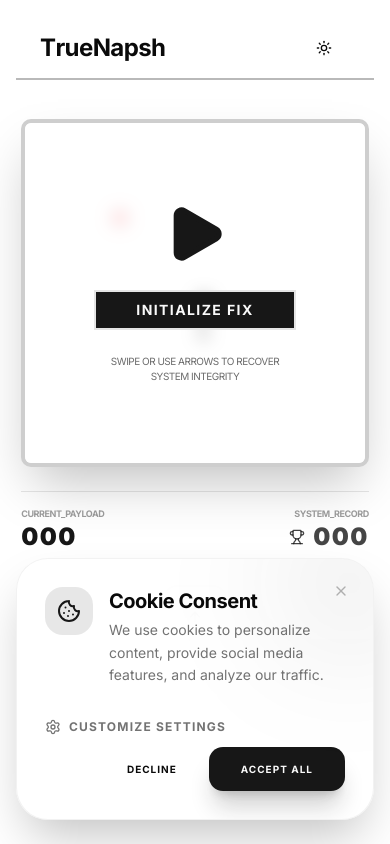
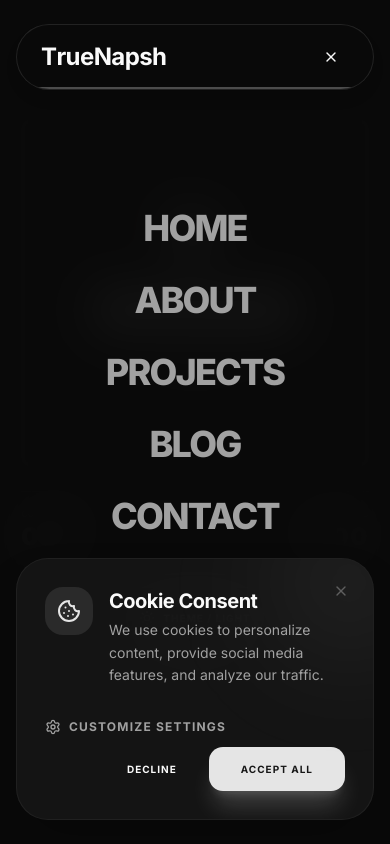
Before and after one commit to Adilonapsh/portfolio-v4, a Next.js app: page /snake in a window 390 px wide. Both pictures are taken after a click on the button 324 px from the left and 48 px from the top of the page. Shown: the top 844 px of the page. Built offline with nearby package versions, Linux system fonts and the light colour scheme.

Commit message:
Enable Splash Screen Toggle

```diff
--- a/app/components/layouts/navbar.tsx
+++ b/app/components/layouts/navbar.tsx
@@ -2,13 +2,21 @@
 
 import { Button } from "@/components/ui/button"
 import { cn } from "@/lib/utils"
-import { Moon, Sun } from "lucide-react"
+import { Moon, Sun, Menu, X } from "lucide-react"
 import Link from "next/link"
 import { motion, AnimatePresence, useScroll, useSpring } from "framer-motion"
-import { useEffect, useState } from "react"
+import { useEffect, useState, useRef } from "react"
 import { useTheme } from "next-themes"
 import { usePathname } from "next/navigation"
 import { useLoading } from "@/app/components/loading-context"
+
+const navLinks = [
+    { name: "Home", href: "/" },
+    { name: "About", href: "/about" },
+    { name: "Projects", href: "/projects" },
+    { name: "Blog", href: "/blog" },
+    { name: "Contact", href: "#contact" },
+]
 
 export default function Navbar() {
     const { theme, setTheme } = useTheme()
@@ -16,6 +24,18 @@ export default function Navbar() {
     const pathname = usePathname()
     const [mounted, setMounted] = useState(false)
     const [scrolled, setScrolled] = useState(false)
+    const [isMobileMenuOpen, setIsMobileMenuOpen] = useState(false)
+    const isFirstLoad = useRef(true)
+
+    useEffect(() => {
+        if (isLoaded) {
+            const timer = setTimeout(() => {
+                isFirstLoad.current = false
+            }, 2500)
+            return () => clearTimeout(timer)
+        }
+    }, [isLoaded])
+
     const { scrollYProgress } = useScroll()
     const scaleX = useSpring(scrollYProgress, {
         stiffness: 100,
@@ -23,7 +43,7 @@ export default function Navbar() {
         restDelta: 0.001
     })
 
-    // Transisi utama untuk sinkronisasi layout dan efek visual
+    // Main transition for syncing layout and visual effects
     const transition = {
         type: "tween",
         ease: [0.4, 0, 0.2, 1],
@@ -41,14 +61,22 @@ export default function Navbar() {
         }
 
         window.addEventListener("scroll", handleScroll)
-        return () => {
-            window.removeEventListener("scroll", handleScroll)
+        return () => window.removeEventListener("scroll", handleScroll)
+    }, [])
+
+    // Handle body scroll locking
+    useEffect(() => {
+        if (isMobileMenuOpen) {
+            document.body.style.overflow = "hidden"
+        } else {
+            document.body.style.overflow = "unset"
         }
-    }, [])
+    }, [isMobileMenuOpen])
 
     if (!mounted) return null
 
     return (
+        <>
             <motion.header
                 initial={{ y: -100, opacity: 0 }}
                 animate={isLoaded ? { y: 0, opacity: 1 } : { y: -100, opacity: 0 }}
@@ -58,12 +86,13 @@ export default function Navbar() {
                 <div
                     className={cn(
                         "container transition-all duration-300 ease-in-out px-6 relative overflow-hidden",
-                    scrolled
+                        scrolled || isMobileMenuOpen
                             ? "rounded-full shadow-lg max-w-4xl mt-2 backdrop-blur-md bg-background/80 border border-border"
                             : "bg-transparent border-b border-transparent",
                     )}
                 >
                     <div className="flex h-16 items-center justify-between">
+                        {/* Logo Section */}
                         <div className="flex-1 flex justify-start">
                             <Link href="/" className="flex items-center gap-2 group">
                                 <motion.div
@@ -71,48 +100,30 @@ export default function Navbar() {
                                     transition={transition}
                                     className="flex items-center text-2xl font-bold tracking-tight uppercase text-foreground"
                                 >
-                                <motion.span layout transition={transition}>
-                                    T
-                                </motion.span>
+                                    <motion.span layout transition={transition}>T</motion.span>
                                     <AnimatePresence>
-                                    {!scrolled && isLoaded && (
+                                        {(!scrolled || isMobileMenuOpen) && isLoaded && (
                                             <motion.span
                                                 key="rue"
                                                 initial={{ opacity: 0, width: 0, filter: 'blur(8px)' }}
                                                 animate={{ opacity: 1, width: 'auto', filter: 'blur(0px)' }}
-                                            exit={{
-                                                opacity: 0,
-                                                width: 0,
-                                                filter: 'blur(8px)',
-                                                transition: { ...transition, duration: 0.4 }
-                                            }}
-                                            transition={{ ...transition, delay: 1.2 }}
+                                                exit={{ opacity: 0, width: 0, filter: 'blur(8px)' }}
+                                                transition={{ ...transition, delay: isFirstLoad.current ? 1.2 : 0 }}
                                                 className="inline-block overflow-hidden whitespace-nowrap lowercase font-bold"
                                             >
                                                 rue
                                             </motion.span>
                                         )}
                                     </AnimatePresence>
-                                <motion.span
-                                    layout
-                                    transition={{ ...transition, delay: 1.2 }}
-                                    className="inline-block"
-                                >
-                                    N
-                                </motion.span>
+                                    <motion.span layout transition={{ ...transition, delay: isFirstLoad.current ? 1.2 : 0 }} className="inline-block">N</motion.span>
                                     <AnimatePresence>
-                                    {!scrolled && isLoaded && (
+                                        {(!scrolled || isMobileMenuOpen) && isLoaded && (
                                             <motion.span
                                                 key="apsh"
                                                 initial={{ opacity: 0, width: 0, filter: 'blur(8px)' }}
                                                 animate={{ opacity: 1, width: 'auto', filter: 'blur(0px)' }}
-                                            exit={{
-                                                opacity: 0,
-                                                width: 0,
-                                                filter: 'blur(8px)',
-                                                transition: { ...transition, duration: 0.4 }
-                                            }}
-                                            transition={{ ...transition, delay: 1.2 }}
+                                                exit={{ opacity: 0, width: 0, filter: 'blur(8px)' }}
+                                                transition={{ ...transition, delay: isFirstLoad.current ? 1.2 : 0 }}
                                                 className="inline-block overflow-hidden whitespace-nowrap lowercase font-bold"
                                             >
                                                 apsh
@@ -123,14 +134,9 @@ export default function Navbar() {
                             </Link>
                         </div>
 
+                        {/* Desktop Navigation */}
                         <nav className="hidden md:flex items-center space-x-8">
-                        {[
-                            { name: "Home", href: "/" },
-                            { name: "About", href: "/about" },
-                            { name: "Projects", href: "/projects" },
-                            { name: "Blog", href: "/blog" },
-                            { name: "Contact", href: "#contact" },
-                        ].map((link) => (
+                            {navLinks.map((link) => (
                                 <Link
                                     key={link.name}
                                     href={link.href}
@@ -146,27 +152,117 @@ export default function Navbar() {
                             ))}
                         </nav>
 
+                        {/* Actions Section */}
                         <div className="flex-1 flex items-center justify-end space-x-2">
                             <Button
                                 variant="ghost"
                                 size="icon"
                                 onClick={() => setTheme(theme === "dark" ? "light" : "dark")}
                                 aria-label="Toggle theme"
-                            className="rounded-full"
+                                className="rounded-full hidden sm:flex"
                             >
                                 {theme === "light" ? <Sun className="h-5 w-5" /> : <Moon className="h-5 w-5" />}
                             </Button>
 
-                        <Button className="rounded-full px-6 font-semibold hidden sm:flex">
+                            <Button className="rounded-full px-6 font-semibold hidden md:flex">
                                 Let's Talk
+                            </Button>
+
+                            {/* Mobile Menu Toggle */}
+                            <Button
+                                variant="ghost"
+                                size="icon"
+                                className="rounded-full md:hidden relative z-[60]"
+                                onClick={() => setIsMobileMenuOpen(!isMobileMenuOpen)}
+                            >
+                                <AnimatePresence mode="wait">
+                                    {isMobileMenuOpen ? (
+                                        <motion.div
+                                            key="close"
+                                            initial={{ rotate: -90, opacity: 0 }}
+                                            animate={{ rotate: 0, opacity: 1 }}
+                                            exit={{ rotate: 90, opacity: 0 }}
+                                            transition={{ duration: 0.2 }}
+                                        >
+                                            <X className="h-6 w-6" />
+                                        </motion.div>
+                                    ) : (
+                                        <motion.div
+                                            key="menu"
+                                            initial={{ rotate: 90, opacity: 0 }}
+                                            animate={{ rotate: 0, opacity: 1 }}
+                                            exit={{ rotate: -90, opacity: 0 }}
+                                            transition={{ duration: 0.2 }}
+                                        >
+                                            <Menu className="h-6 w-6" />
+                                        </motion.div>
+                                    )}
+                                </AnimatePresence>
                             </Button>
                         </div>
                     </div>
+
+                    {/* Scroll Progress Bar */}
                     <motion.div
                         className="absolute bottom-0 left-0 right-0 h-0.5 bg-primary/30 origin-left"
                         style={{ scaleX }}
                     />
                 </div>
             </motion.header>
+
+            {/* Mobile Menu Overlay */}
+            <AnimatePresence>
+                {isMobileMenuOpen && (
+                    <motion.div
+                        initial={{ opacity: 0 }}
+                        animate={{ opacity: 1 }}
+                        exit={{ opacity: 0 }}
+                        className="fixed inset-0 z-40 bg-background/95 backdrop-blur-xl md:hidden flex flex-col items-center justify-center"
+                    >
+                        <nav className="flex flex-col items-center gap-8 px-6">
+                            {navLinks.map((link, i) => (
+                                <motion.div
+                                    key={link.name}
+                                    initial={{ y: 20, opacity: 0 }}
+                                    animate={{ y: 0, opacity: 1 }}
+                                    transition={{ delay: i * 0.1, duration: 0.5, ease: [0.22, 1, 0.36, 1] }}
+                                >
+                                    <Link
+                                        href={link.href}
+                                        onClick={() => setIsMobileMenuOpen(false)}
+                                        className={cn(
+                                            "text-4xl font-extrabold uppercase tracking-tighter transition-all hover:text-primary active:scale-95",
+                                            pathname === link.href ? "text-primary" : "text-muted-foreground"
+                                        )}
+                                    >
+                                        {link.name}
+                                    </Link>
+                                </motion.div>
+                            ))}
+                        </nav>
+
+                        {/* Mobile Theme Toggle */}
+                        <motion.div
+                            initial={{ opacity: 0, y: 20 }}
+                            animate={{ opacity: 1, y: 0 }}
+                            transition={{ delay: navLinks.length * 0.1, duration: 0.5 }}
+                            className="mt-16 flex items-center gap-6"
+                        >
+                            <Button
+                                variant="outline"
+                                className="rounded-full px-8 gap-2 font-bold uppercase tracking-widest text-[10px]"
+                                onClick={() => {
+                                    setTheme(theme === "dark" ? "light" : "dark")
+                                    setIsMobileMenuOpen(false)
+                                }}
+                            >
+                                {theme === "light" ? <Moon className="w-4 h-4" /> : <Sun className="w-4 h-4" />}
+                                Theme / {theme === "dark" ? "Light" : "Dark"}
+                            </Button>
+                        </motion.div>
+                    </motion.div>
+                )}
+            </AnimatePresence>
+        </>
     )
 }
--- a/app/components/loading-context.tsx
+++ b/app/components/loading-context.tsx
@@ -10,7 +10,7 @@ type LoadingContextType = {
 const LoadingContext = createContext<LoadingContextType | undefined>(undefined)
 
 export function LoadingProvider({ children }: { children: React.ReactNode }) {
-    const [isLoaded, setIsLoaded] = useState(false)
+    const [isLoaded, setIsLoaded] = useState(process.env.NEXT_PUBLIC_ENABLE_SPLASH_SCREEN === "false")
 
     const finishLoading = useCallback(() => {
         setIsLoaded(true)
--- a/app/layout.tsx
+++ b/app/layout.tsx
@@ -29,7 +29,7 @@ export default function RootLayout({
         className={`${inter.variable} font-sans antialiased`}
       >
         <Providers>
-          <SplashScreen />
+          {process.env.NEXT_PUBLIC_ENABLE_SPLASH_SCREEN !== "false" && <SplashScreen />}
           <Navbar />
           {children}
           <ScrollToTop />
--- a/app/projects/[slug]/page.tsx
+++ b/app/projects/[slug]/page.tsx
@@ -55,7 +55,7 @@ export default async function ProjectPage({ params }: ProjectPageProps) {
         <div className="min-h-screen font-sans">
             <div className="w-full max-w-7xl mx-auto px-4 md:px-6 py-12 md:py-24">
                 {/* Header */}
-                <div className="flex flex-col md:flex-row justify-between items-start gap-8 mb-16 md:mb-24">
+                <div className="flex flex-col md:flex-row justify-between items-start gap-8 mt-16 lg:mt-0 mb-16 md:mb-24">
                     <div className="max-w-3xl space-y-6">
                         <Link
                             href="/"
--- a/app/projects/page.tsx
+++ b/app/projects/page.tsx
@@ -33,7 +33,7 @@ const ProjectsPage = async () => {
     const projects = await get();
 
     return (
-        <div className="container mx-auto px-6 pt-32 pb-12">
+        <div className="container mx-auto px-6 lg:px-12 pt-32 pb-12">
             <div className="max-w-4xl mb-16">
                 <h1 className='text-5xl lg:text-7xl font-black text-foreground uppercase tracking-tight mb-6'>Projects</h1>
                 <p className='text-lg opacity-70 leading-relaxed text-justify lg:text-left'>
```
Lines whose indentation alone changed are shown as unchanged.
